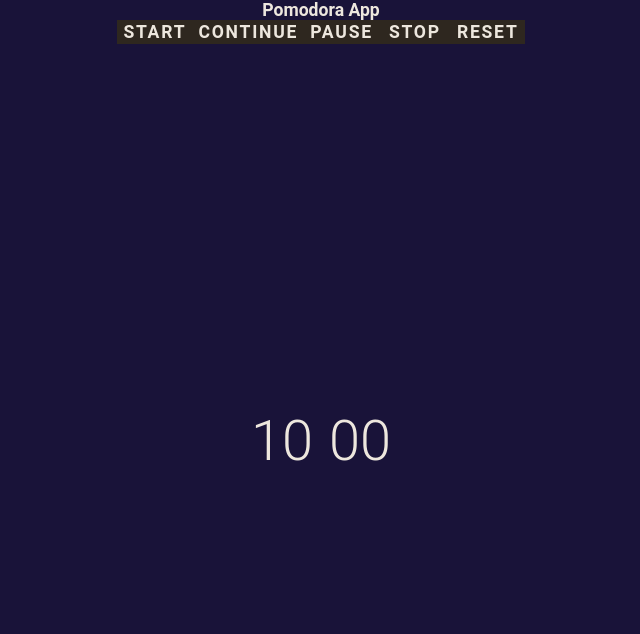
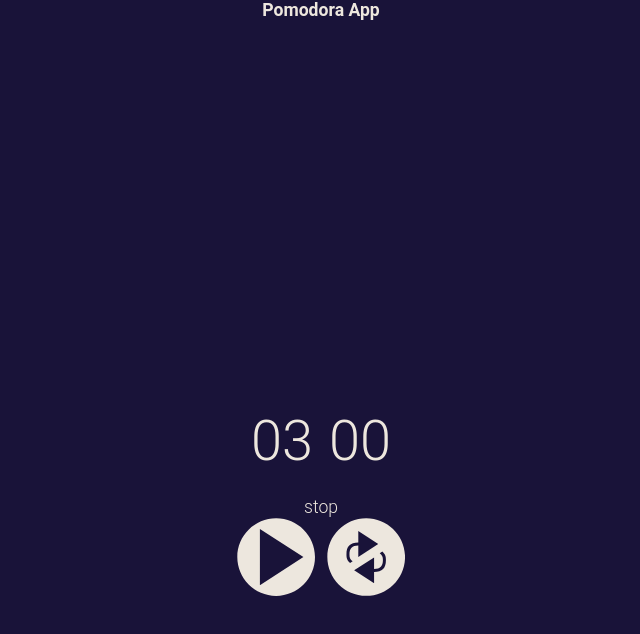
Before and after one commit to k-flynn-webdev/app-pomodoro, a Vue app in the folder front/: page / in a window 1280 px wide. Shown: the top 634 px of the page, without its empty margins (319-959 px from the left). Built offline with nearby package versions, Linux system fonts and the light colour scheme.

Commit message:
Added some visual polish. Added icons instead of text

```diff
--- a/front/src/assets/style/default.css
+++ b/front/src/assets/style/default.css
@@ -63,6 +63,8 @@
 	padding: 0;
 	display: block;
 	width: 100%;
+	min-height: 100%;
+	position: absolute;
 }
 
 #app {
@@ -99,7 +101,7 @@ body {
 	background-color: var( --colour-bg );
 }
 
-body, #app, footer, .footer {
+body, footer, .footer {
 	position: relative;
 }
 
--- a/front/src/components/c_time_bg.vue
+++ b/front/src/components/c_time_bg.vue
@@ -5,11 +5,25 @@
 		<div
 			ref="timer"
 			class="timer">
+
 			<div
 				class="timer-bg"
 				v-bind:class=getClass
-				v-bind:style=getHeight>
+				v-bind:style=getHeightBar>
 			</div>
+
+			<div
+				class="timer-bg bar-1"
+				v-bind:class=getClass
+				v-bind:style=getHeightBar1>
+			</div>
+
+			<div
+				class="timer-bg bar-2"
+				v-bind:class=getClass
+				v-bind:style=getHeightBar2>
+			</div>
+
 
 			<div class="row">
 
@@ -49,6 +63,9 @@ export default {
 		return {
 			lastUpdate : 0,
 			incrementVar : .0075,
+			attrs : {
+				bar_heights : [.33,2],
+			},
 		}
 	},
 	props : {
@@ -93,16 +110,26 @@ export default {
 		getHeight : function(){
 			let heightVar = (this.input / this.start) * (1 + this.incrementVar);
 			let diff = Math.abs( heightVar - this.lastUpdate );
+			this.ticked = false;
 
 			if( diff >= this.incrementVar ){
 				this.lastUpdate = heightVar;
 			}
+			return this.lastUpdate;
+		},
+		getHeightBar : function(){
+			return { 'transform' : 'scaleY(' + this.getHeight + ')' };
+		},
+		getHeightBar1 : function(){
+			return { 'transform' : 'translateY(-' + this.attrs.bar_heights[0] + 'rem) scaleY(' + this.getHeight + ')' };
+		},
+		getHeightBar2 : function(){
+			return { 'transform' : 'translateY(-' + this.attrs.bar_heights[1] + 'rem) scaleY(' + this.getHeight + ')' };
+		},
 
-			return { 'transform' : 'scaleY(' + this.lastUpdate + ')' };
-		},
+
 		getClass : function(){
 
-			let baseClass = 'timer-bg'
 			let animClass = ' anim-1'
 
 			if( this.start > 120 ){
@@ -116,12 +143,13 @@ export default {
 			}
 
 			if( this.input <= 1 ){
-				return baseClass + animClass + ' hide';
+				return animClass + ' hide';
 			}
 			if( this.input >= 99 ){
-				return baseClass + animClass + ' hide';
+				return animClass + ' hide';
 			}
-			return baseClass + animClass;
+
+			return animClass;
 		},
 	},
 
@@ -163,9 +191,18 @@ export default {
 		z-index: -1;
 		width: 100%;
 		height: 100%;
-		background-color: darkred;
+		background-color: hsla(100,77%,85%,1);
+		box-sizing: border-box;
 		opacity: 1;
 	}
+
+	.timer-bg.bar-1 {
+		background-color: hsla(33,77%,77%,1);
+	}
+	.timer-bg.bar-2 {
+		background-color: hsla(0,77%,60%,1);
+	}
+
 
 	.timer .row {
 		position: absolute;
@@ -183,5 +220,19 @@ export default {
 		/*opacity: 0;*/
 	}
 
+	/*.timer-tick div{
+		animation: anim-timer-ticker 1s;
+	}
+
+
+	@keyframes anim-timer-ticker {
+		0% {
+			transform: translateX(0);
+		}
+		100% {
+			transform: translateX(100%);
+		}
+	}*/
+
 
 </style>
--- /dev/null
+++ b/front/src/components/c_time_controller.vue
@@ -0,0 +1,281 @@
+<template>
+
+	<div class="controllers">
+
+		<p class="text">
+			{{ mode }}
+		</p>
+
+
+		<button
+			v-if=display.play
+			class="button colour-text-light ic"
+			v-on:click=play_control>
+
+			<svg
+				class=""
+				height="100%"
+				viewBox="0 0 224 224"
+				version="1.1"
+				xmlns="http://www.w3.org/2000/svg"
+				xmlns:xlink="http://www.w3.org/1999/xlink"
+				xml:space="preserve"
+				xmlns:serif="http://www.serif.com/">
+
+				<path d="M112.434,0.799c61.571,0 111.558,49.988 111.558,111.558c0,61.57 -49.987,111.558 -111.558,111.558c-61.57,0 -111.557,-49.988 -111.557,-111.558c0,-61.57 49.987,-111.558 111.557,-111.558Zm78.276,111.558l-124.936,81.046l0,-162.092l124.936,81.046Z"/>
+
+			</svg>
+
+
+		</button>
+
+		<button
+			v-if=display.resume
+			class="button colour-text-light ic"
+			v-on:click=resume_control>
+
+			<svg
+				class=""
+				height="100%"
+				viewBox="0 0 224 224"
+				version="1.1"
+				xmlns="http://www.w3.org/2000/svg"
+				xmlns:xlink="http://www.w3.org/1999/xlink"
+				xml:space="preserve"
+				xmlns:serif="http://www.serif.com/">
+
+				<path d="M112.434,0.799c61.571,0 111.558,49.988 111.558,111.558c0,61.57 -49.987,111.558 -111.558,111.558c-61.57,0 -111.557,-49.988 -111.557,-111.558c0,-61.57 49.987,-111.558 111.557,-111.558Zm78.276,111.558l-124.936,81.046l0,-162.092l124.936,81.046Z"/>
+
+			</svg>
+
+		</button>
+
+		<button
+			v-if=display.pause
+			class="button colour-text-light ic"
+			v-on:click=pause_control>
+
+			<svg
+				class=""
+				height="100%"
+				viewBox="0 0 224 224"
+				version="1.1"
+				xmlns="http://www.w3.org/2000/svg"
+				xmlns:xlink="http://www.w3.org/1999/xlink"
+				xml:space="preserve"
+				xmlns:serif="http://www.serif.com/">
+
+				<path d="M112.434,0.499c61.571,0 111.558,49.987 111.558,111.558c0,61.57 -49.987,111.557 -111.558,111.557c-61.57,0 -111.557,-49.987 -111.557,-111.557c0,-61.571 49.987,-111.558 111.557,-111.558Zm-10,42.422l-40,0l0,137l40,0l0,-137Zm60,0l-40,0l0,137l40,0l0,-137Z"/>
+
+			</svg>
+
+		</button>
+
+		<button
+			v-if=display.stop
+			class="button colour-text-light ic"
+			v-on:click=stop_control>
+
+			<svg
+				class=""
+				height="100%"
+				viewBox="0 0 224 224"
+				version="1.1"
+				xmlns="http://www.w3.org/2000/svg"
+				xmlns:xlink="http://www.w3.org/1999/xlink"
+				xml:space="preserve"
+				xmlns:serif="http://www.serif.com/">
+
+				<path d="M112.55,0.799c61.57,0 111.557,49.988 111.557,111.558c0,61.57 -49.987,111.558 -111.557,111.558c-61.571,0 -111.558,-49.988 -111.558,-111.558c0,-61.57 49.987,-111.558 111.558,-111.558Zm52.307,52.922l-104.615,0l0,116l104.615,0l0,-116Zm0,0l0,116l0,-116Z"/>
+
+			</svg>
+
+		</button>
+
+		<button
+			v-if=display.reset
+			class="button colour-text-light ic"
+			v-on:click=reset_control>
+
+			<svg
+				class=""
+				height="100%"
+				viewBox="0 0 224 224"
+				version="1.1"
+				xmlns="http://www.w3.org/2000/svg"
+				xmlns:xlink="http://www.w3.org/1999/xlink"
+				xml:space="preserve"
+				xmlns:serif="http://www.serif.com/">
+
+				<path d="M112.55,0.499c61.57,0 111.557,49.987 111.557,111.558c0,61.57 -49.987,111.557 -111.557,111.557c-61.571,0 -111.558,-49.987 -111.558,-111.557c0,-61.571 49.987,-111.558 111.558,-111.558Zm46.312,95.57c8.056,7.895 10.334,12.417 10.334,24.578c0,23.835 -10.248,34.145 -34.02,34.414l0.069,32.496l-57.297,-37.17l57.297,-37.169l-0.069,33.258c17.785,-0.269 25.435,-7.981 25.435,-25.829c0,-9.998 -2.086,-13.748 -9.174,-19.738l7.425,-4.84Zm-92.624,32.976c-8.057,-7.896 -10.334,-12.418 -10.334,-24.578c0,-23.835 10.247,-34.145 34.019,-34.415l-0.069,-32.495l57.298,37.169l-57.298,37.169l0.069,-33.257c-17.785,0.269 -25.435,7.981 -25.435,25.829c0,9.997 2.086,13.748 9.174,19.737l-7.424,4.841Z"/>
+
+			</svg>
+
+		</button>
+
+
+
+
+
+	</div>
+
+</template>
+
+<script>
+
+export default {
+	name: 'cTimeController',
+	data(){
+		return {
+
+			mode : '',
+			mode_past : '',
+
+			display : {
+				play : false,
+				pause : false,
+				stop : false,
+				reset : false,
+				resume : false,
+			}
+
+
+
+		}
+	},
+
+	props : {
+		play : Function,
+		pause : Function,
+		stop : Function,
+		resume : Function,
+		reset : Function,
+	},
+
+	computed : {
+	},
+
+
+	methods : {
+
+		mode_change : function( input ){
+
+			if( this.mode !== input ){
+				this.mode_past = this.mode;
+				this.mode = input;
+				console.log( 'mode: ' + this.mode );
+			}
+
+			switch( input ){
+
+				case 'play':
+					this.display.play = false;
+					this.display.pause = true;
+					this.display.stop = true;
+					this.display.reset = false;
+					this.display.resume = false;
+					break;
+				case 'pause':
+					this.display.play = false;
+					this.display.pause = false;
+					this.display.stop = true;
+					this.display.reset = false;
+					this.display.resume = true;
+					break;
+				case 'resume':
+					this.display.play = false;
+					this.display.pause = true;
+					this.display.stop = true;
+					this.display.reset = false;
+					this.display.resume = false;
+					break;
+				case 'stop':
+					this.display.play = true;
+					this.display.pause = false;
+					this.display.stop = false;
+					this.display.reset = true;
+					this.display.resume = false;
+					break;
+				case 'reset':
+					this.display.play = true;
+					this.display.pause = false;
+					this.display.stop = false;
+					this.display.reset = true;
+					this.display.resume = false;
+					break;
+
+				default :
+
+			}
+
+			this.mode = input ;
+		},
+
+		play_control : function(){
+			this.play();
+			this.mode_change( 'play' );
+		},
+		pause_control : function(){
+			this.pause();
+			this.mode_change( 'pause' );
+		},
+		stop_control : function(){
+			this.stop();
+			this.mode_change( 'stop' );
+		},
+		resume_control : function(){
+			this.resume();
+			this.mode_change( 'resume' );
+		},
+		reset_control : function(){
+			this.reset();
+			this.mode_change( 'reset' );
+		},
+
+	},
+
+	mounted(){
+		this.mode_change('stop');
+	},
+
+}
+
+</script>
+
+<style scoped >
+
+	button {
+		min-width: unset;
+		background-color: unset;
+	}
+
+	.controllers {
+		width: 100%;
+		/*background-color: hsla(1,10%,50%,.1);*/
+	}
+
+	.ic {
+		height: 5rem;
+		fill-rule:evenodd;
+		clip-rule:evenodd;
+		stroke-linejoin:round;
+		stroke-miterlimit:1.4;
+		/*position: absolute;*/
+	}
+
+	.play {
+
+	}
+
+
+/*	@keyframes anim-timer-ticker {
+		0% {
+			transform: translateX(0);
+		}
+		100% {
+			transform: translateX(100%);
+		}
+	}*/
+
+
+</style>
--- a/front/src/views/Home.vue
+++ b/front/src/views/Home.vue
@@ -9,59 +9,17 @@
 
 		<p class="text text-bold text-light"> Pomodora App </p>
 
+		<div class="controls">
 
-		<!-- <input
-			v-model=app.time
-			type="number"
-			name=""> -->
+			<c-time-control
+				v-bind:play=play
+				v-bind:pause=pause
+				v-bind:stop=stop
+				v-bind:resume=resume
+				v-bind:reset=reset>
+			</c-time-control>
 
-		<button
-			class="button"
-			v-on:click=start>
-
-			<p class="text text-bold">
-				Start
-			</p>
-
-		</button>
-
-		<button
-			class="button"
-			v-on:click=continue_on>
-
-			<p class="text text-bold">
-				Continue
-			</p>
-
-		</button>
-
-		<button
-			class="button"
-			v-on:click=pause>
-
-			<p class="text text-bold">
-				Pause
-			</p>
-
-		</button>
-
-		<button
-			v-on:click=stop>
-
-			<p class="text text-bold">
-				Stop
-			</p>
-
-		</button>
-
-		<button
-			v-on:click=reset>
-
-			<p class="text text-bold">
-				Reset
-			</p>
-
-		</button>
+		</div>
 
 	</div>
 
@@ -71,6 +29,7 @@
 <script>
 // @ is an alias to /src
 import TimeBG from '@/components/c_time_bg.vue';
+import TimeControl from '@/components/c_time_controller.vue';
 
 import { timer } from '../mixins/m_timer.js';
 
@@ -82,14 +41,16 @@ export default {
 		return {
 			app : {
 				time : 0,
-				timer : 10*60,
+				timer : 3*60,
+				mode : 'stop',
 			},
 		}
 	},
+
 	methods : {
 
-		start : function(){
-			console.log('start');
+		play : function(){
+			console.log('play');
 			this.app.time = 0;
 			this.timer_setup( 0, this.app.timer, this.update );
 			this.timer_start();
@@ -98,8 +59,8 @@ export default {
 			console.log('paused');
 			this.timer_stop();
 		},
-		continue_on : function(){
-			console.log('continue');
+		resume : function(){
+			console.log('resume');
 			this.timer_start();
 		},
 		stop : function(){
@@ -119,6 +80,21 @@ export default {
 	},
 	components: {
 		'c-time-bg' : TimeBG,
+		'c-time-control' : TimeControl,
 	},
 }
 </script>
+
+<style scoped>
+
+	.controls {
+		position: absolute;
+		z-index: 5;
+		left: 0;
+		bottom:25%;
+		width: 100%;
+		/*height: 30vh;*/
+		text-align: center;
+	}
+
+</style>
```
